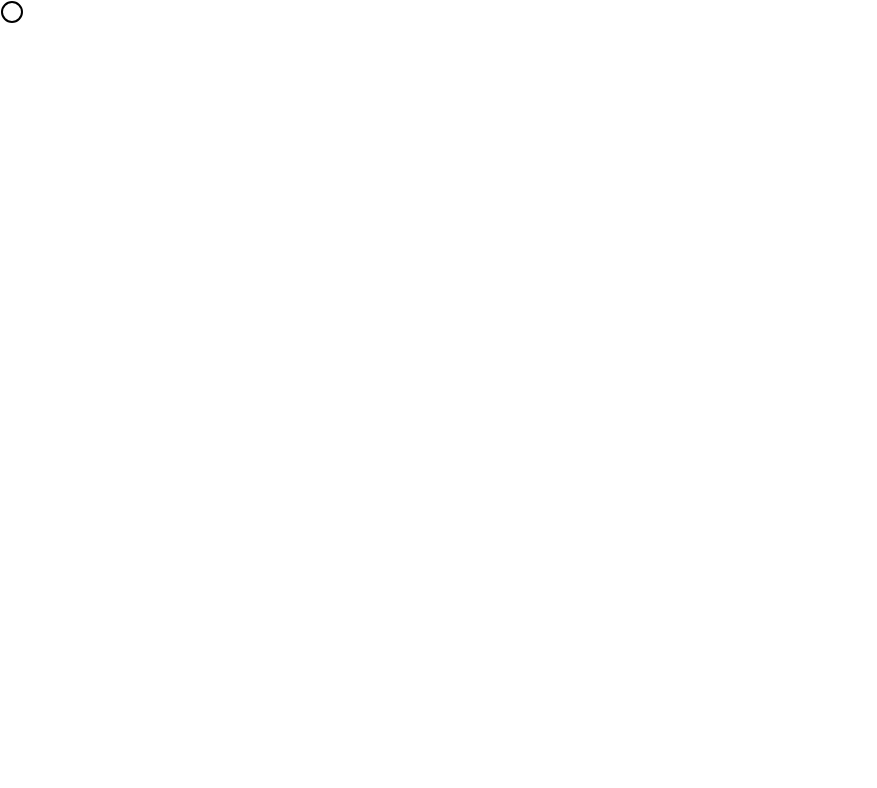
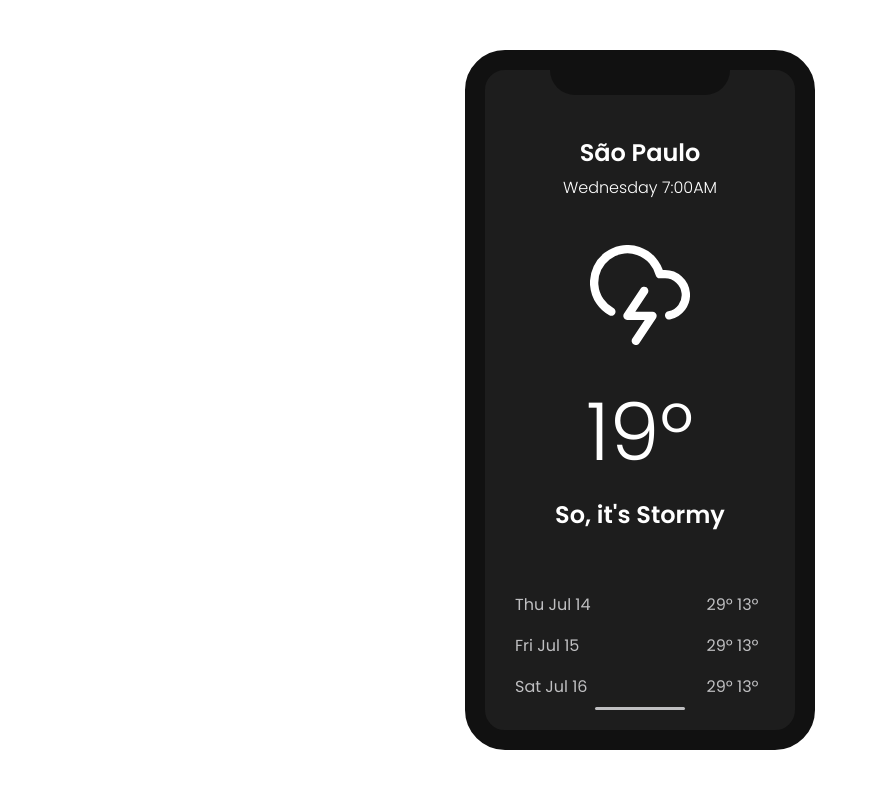
Before and after one commit to claricevarjao/weather-app, a plain HTML site: page index.html in a window 1280 px wide. Shown: the whole page, without its empty margins (0-877 px from the left). Drawn offline with nearby package versions, Linux system fonts and the light colour scheme.

Commit message:
Dark Mode finalizado

```diff
--- a/index.html
+++ b/index.html
@@ -10,7 +10,27 @@
 </head>
 <body>
 
-  <i data-feather="circle"></i>
+  <!-- <i data-feather="circle"></i> -->
+
+<div class="iphone-container">
+  <div class="notch"></div>
+  <h2>São Paulo</h2>
+  <h4>Wednesday 7:00AM</h4>
+
+  <i data-feather="cloud-lightning"></i>
+
+  <h1>19º</h1>
+  <h2>So, it's Stormy</h2>
+
+  <div class="week-weather">
+    <span>Thu Jul 14</span><span> 29º 13º</span>
+    <span>Fri Jul 15</span><span> 29º 13º</span>
+    <span>Sat Jul 16</span><span> 29º 13º</span>
+
+  </div>
+
+  <div class="iphone-menu"></div>
+</div>
 
   <script>
     feather.replace()
--- a/style.css
+++ b/style.css
@@ -1,7 +1,7 @@
 @import url('https://fonts.googleapis.com/css2?family=Poppins:wght@400;300;600&display=swap');
 
 body, button, input, select, textarea{
-  font-family: 'Roboto', sans-serif;
+  font-family: 'Poppins', sans-serif;
 }
 
 *{
@@ -12,6 +12,76 @@ html, body{
   margin: 0;
 }
 
+body{
+  display: flex;
+  justify-content:center;
+  align-items: center;
+  height: 100vh;
+}
+
 :root{
-  --dark-blue: rgb(89, 89, 196);
+  --dark-blue: #1d1d1d;
+  --light-grey: #bfbfc1;
 }
+
+h2, h4{
+  margin: 5px;
+}
+
+h4{
+  font-weight: 300;
+}
+
+h1{
+  font-size: 80px;
+  margin: 0;
+  font-weight: 300;
+}
+
+.iphone-container{
+  width: 350px;
+  height: 700px;
+  border-radius: 40px;
+  border: 20px solid #111;
+  background: var(--dark-blue);
+  position: relative;
+  color: white;
+  text-align: center;
+  padding: 60px 10px 20px;
+}
+
+.iphone-container .notch{
+  width: 180px;
+  height: 25px;
+  background:#111;
+  border-radius: 0 0 30px 30px; ;
+  position:absolute;
+  top: 0;
+  left: calc(50% - 90px);
+}
+
+.iphone-container .iphone-menu{
+  width: 90px;
+  background: var(--light-grey);
+  height: 3px;
+  border-radius: 8px;
+  position: absolute;
+  bottom: 20px;
+  left: calc(50% - 45px);
+}
+
+.iphone-container svg{
+  width:100px;
+  height: 100px;
+  margin: 40px 0 20px;
+}
+
+.week-weather{
+  color: var(--light-grey);
+  margin-top: 60px;
+  padding: 0 20px;
+  text-align: left;
+  display: grid;
+  grid-template-columns: 3fr 1fr;
+  grid-gap: 1rem;
+}
```
